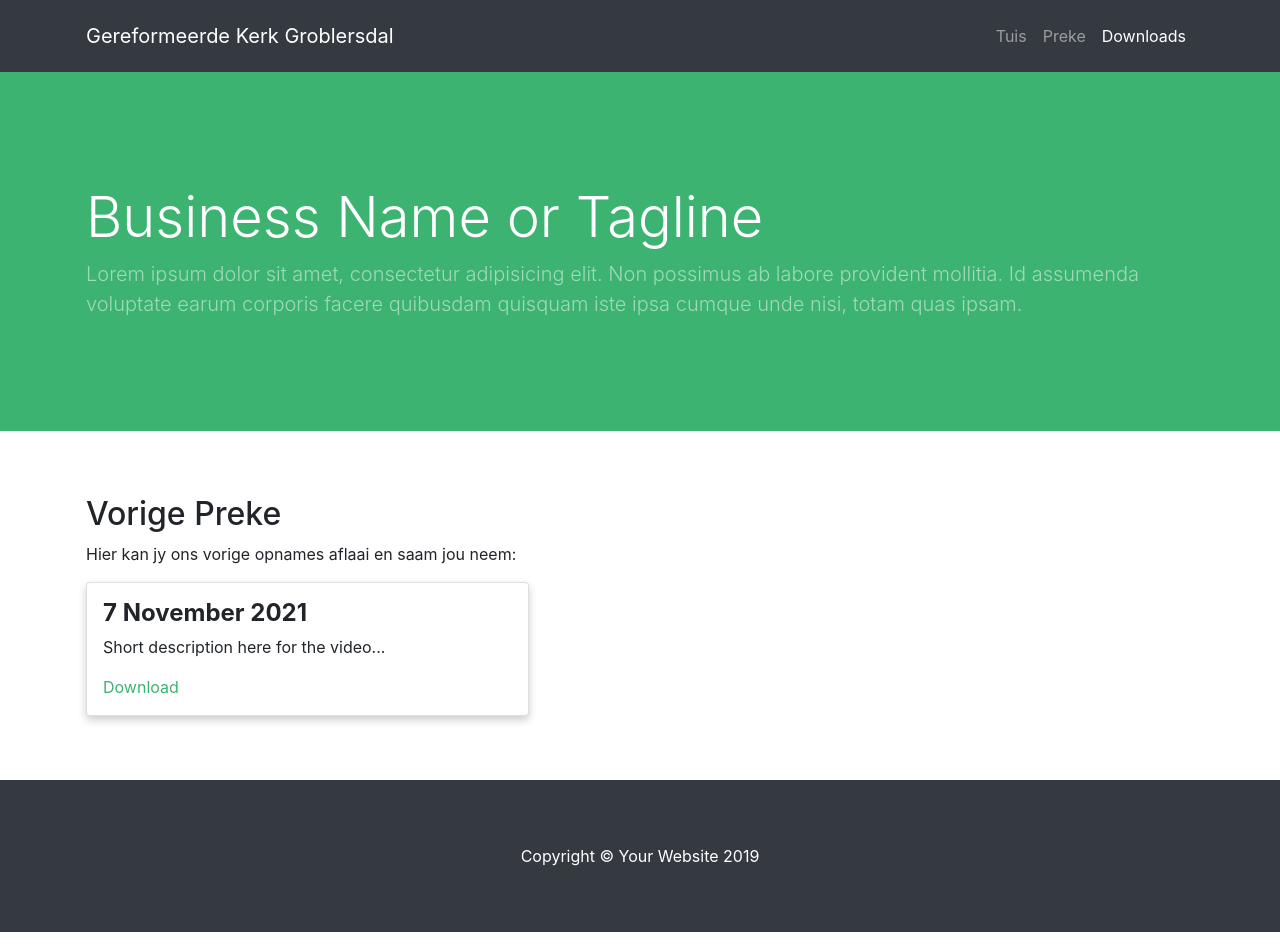
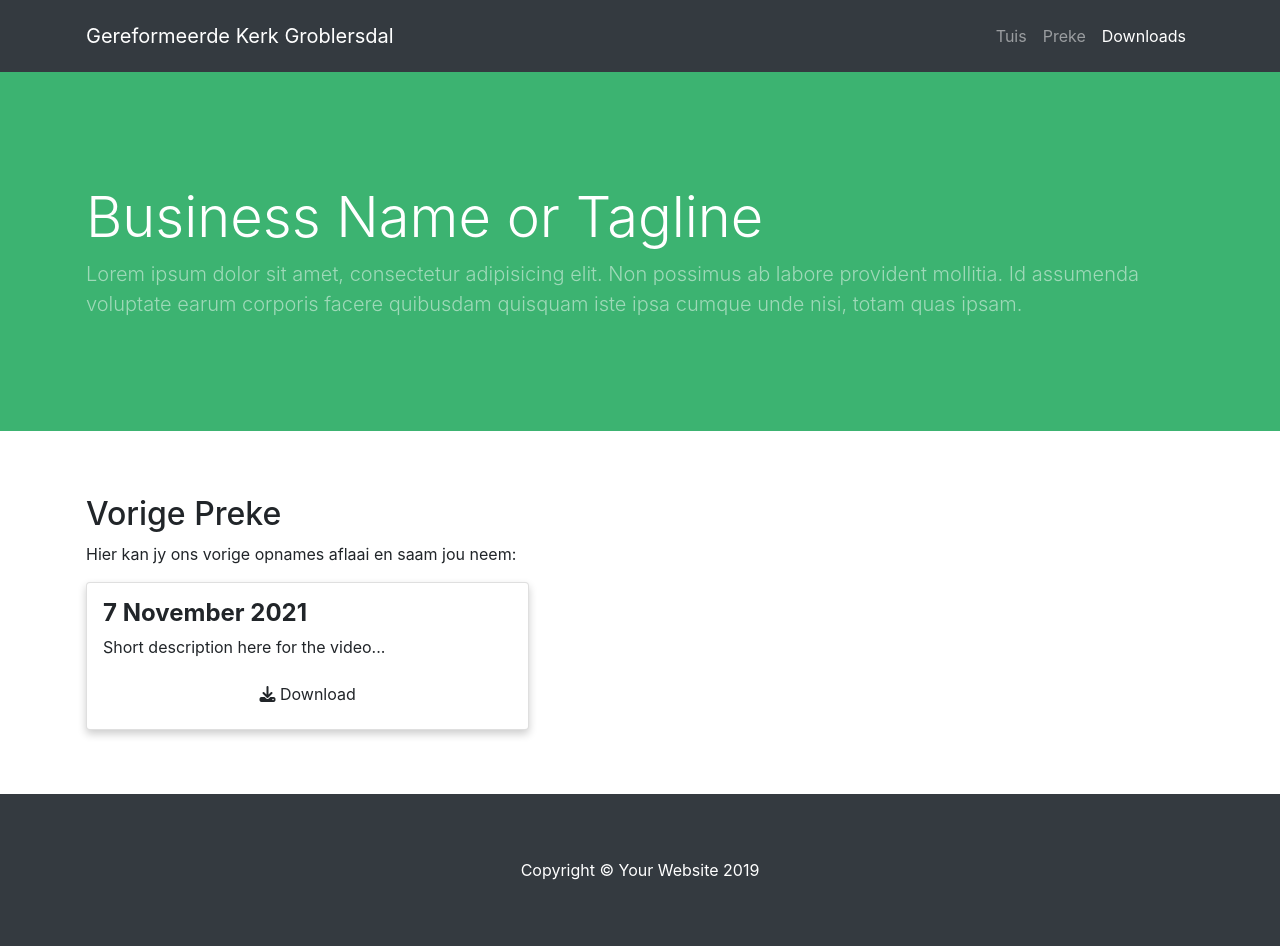
Before and after one commit to sharu725/business-frontpage, a Jekyll site: the page built from _pages/downloads.md, in a window 1280 px wide. Built offline with Jekyll 4.4.1, drawn with Linux system fonts in a browser that asks for light colours; nearby versions of some CDN libraries; library files that are not in the unit come from our copies; comment, search, counter and statistics services are not loaded; our own code applies the rules of GitHub Pages for plain Markdown files.

Commit message:
Update downloads.md

```diff
--- a/_pages/downloads.md
+++ b/_pages/downloads.md
@@ -11,6 +11,6 @@
   <div class="container">
     <h4><b>7 November 2021</b></h4>
     <p>Short description here for the video...</p>
-    <a href="https://www.youtube.com/">Download</a>
+    <button class="btn" style="width:100%"><i class="fa fa-download"></i> Download</button>
   </div>
 </div>
```
